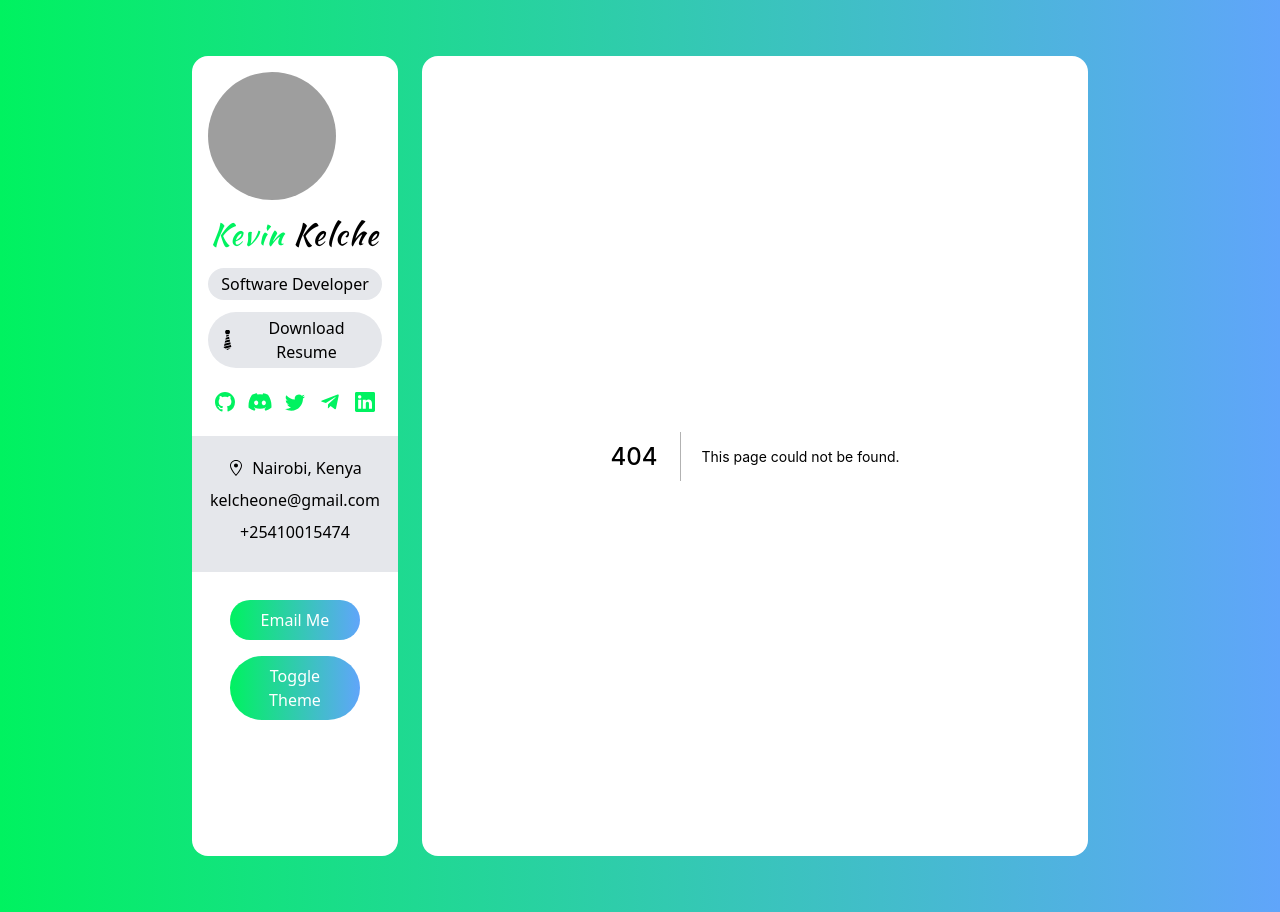
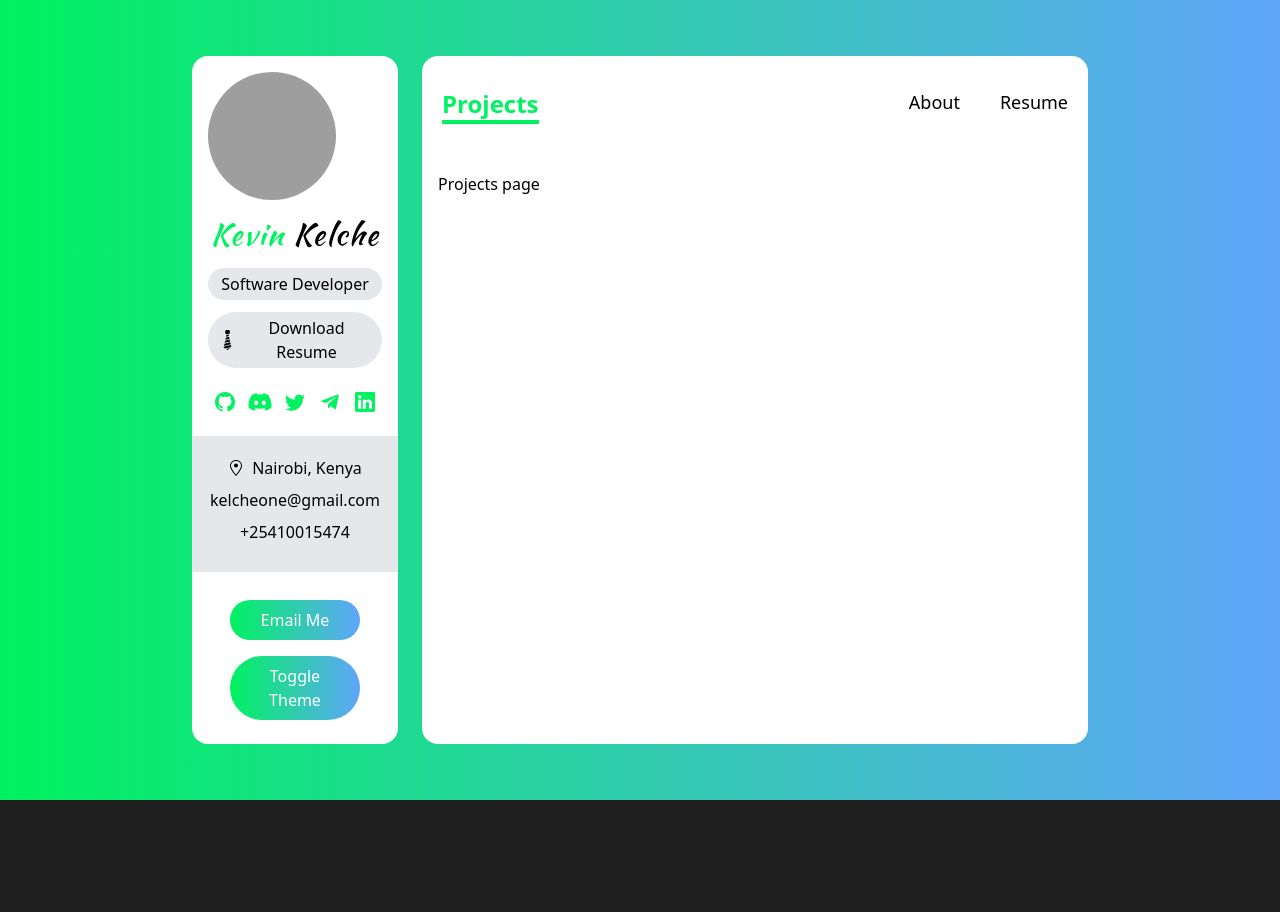
Before and after one commit to kelcheone/portfoli-main, a Next.js app: page /projects in a window 1280 px wide. Before the commit this address had no page. After the commit the page ends 800 px from the top, so only its background shows below. Built offline with nearby package versions, Linux system fonts and the light colour scheme; grey boxes are pictures that could not be loaded.

Commit message:
feat[navbar]

```diff
--- /dev/null
+++ b/components/Navbar.tsx
@@ -0,0 +1,67 @@
+import { FunctionComponent, useEffect, useState } from "react";
+import Link from "next/link";
+import { useRouter } from "next/router";
+
+const NavItem: FunctionComponent<{
+  activeItem: string;
+  setActiveItem: Function;
+  name: string;
+  route: string;
+}> = ({ activeItem, name, setActiveItem, route }) => {
+  return activeItem !== name ? (
+    <Link href={route}>
+      <a>
+        <span onClick={() => setActiveItem(name)} className="hover:text-green">
+          {name}
+        </span>
+      </a>
+    </Link>
+  ) : null;
+};
+
+function Navbar() {
+  const [activeItem, setActiveItem] = useState<string>("");
+
+  const { pathname } = useRouter();
+
+  useEffect(() => {
+    if (pathname === "/") {
+      setActiveItem("About");
+    } else if (pathname === "/projects") {
+      setActiveItem("Projects");
+    } else if (pathname === "/resume") {
+      setActiveItem("Resume");
+    }
+  }, []);
+
+  return (
+    <div className="flex justify-between px-5 py-5 my-3">
+      <span className="text-xl font-bold border-b-4 border-green text-green md:text-2xl">
+        {activeItem}
+      </span>
+      <div className="flex space-x-10 text-lg ">
+        <NavItem
+          activeItem={activeItem}
+          setActiveItem={setActiveItem}
+          name="About"
+          route="/"
+        />
+
+        <NavItem
+          activeItem={activeItem}
+          setActiveItem={setActiveItem}
+          name="Projects"
+          route="/projects"
+        />
+        <NavItem
+          activeItem={activeItem}
+          setActiveItem={setActiveItem}
+          name="Resume"
+          route="/resume"
+        />
+      </div>
+    </div>
+  );
+}
+
+export default Navbar;
--- a/pages/_app.tsx
+++ b/pages/_app.tsx
@@ -1,14 +1,16 @@
 import "../styles/globals.css";
 import "tailwindcss/tailwind.css";
 import Sidebar from "../components/Sidebar";
+import Navbar from "../components/Navbar";
 
 function MyApp({ Component, pageProps }) {
   return (
     <div className="grid grid-cols-12 gap-6 px-5 lg:px-48 my-14 sm:px-20 md:px-32">
-      <div className="col-span-12 p-4 text-center bg-white lg:col-span-3 rounded-2xl">
+      <div className="flex flex-col col-span-12 p-4 text-center bg-white lg:col-span-3 rounded-2xl">
         <Sidebar />
       </div>
       <div className="col-span-12 bg-white lg:col-span-9 rounded-2xl">
+        <Navbar />
         <Component {...pageProps} />
       </div>
     </div>
--- /dev/null
+++ b/pages/projects.tsx
@@ -0,0 +1,5 @@
+function projects() {
+  return <div className="p-4"> Projects page</div>;
+}
+
+export default projects;
--- /dev/null
+++ b/pages/resume.tsx
@@ -0,0 +1,5 @@
+function resume() {
+  return <div className="p-4"> resume page</div>;
+}
+
+export default resume;
```
